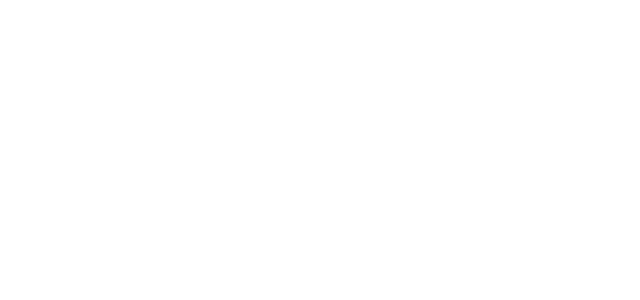
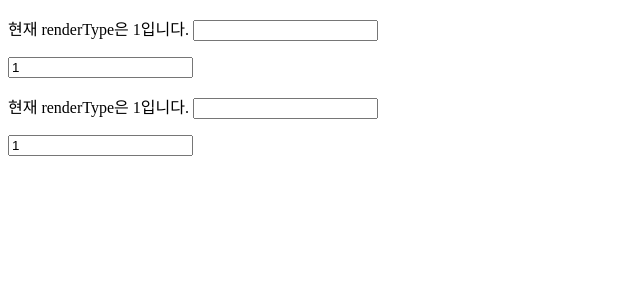
Before and after one commit to jnhk123/momjobgo-vue-15, a Vue app: page / in a window 1280 px wide. Shown: the top 300 px of the page, without its empty margins (0-640 px from the left). Built offline with nearby package versions, Linux system fonts and the light colour scheme.

Commit message:
조건부 렌더링

```diff
--- a/src/App.vue
+++ b/src/App.vue
@@ -1,20 +1,20 @@
 <template>
-  <div id="app"></div>
+  <div id="app">
+    <IfRenderingView></IfRenderingView>
+    <ShowRenderingView></ShowRenderingView>
+  </div>
 </template>
 
 <script>
+import IfRenderingView from "@/views/IfRenderingView.vue";
+import ShowRenderingView from "./views/ShowRenderingView.vue";
+
 export default {
-  components: {},
+  components: {
+    IfRenderingView,
+    ShowRenderingView,
+  },
 };
 </script>
 
-<style scoped>
-#app {
-  font-family: Avenir, Helvetica, Arial, sans-serif;
-  -webkit-font-smoothing: antialiased;
-  -moz-osx-font-smoothing: grayscale;
-  text-align: center;
-  color: #2c3e50;
-  margin-top: 60px;
-}
-</style>
+<style scoped></style>
--- /dev/null
+++ b/src/views/IfRenderingView.vue
@@ -0,0 +1,29 @@
+<template>
+  <div>
+    <p v-if="renderType === 1" id="1">
+      현재 renderType은 1입니다.
+      <input type="text" id="1_input" />
+    </p>
+    <p v-else-if="renderType === 2" id="2">
+      현재 renderType은 2입니다.
+      <input type="text" id="2_input" />
+    </p>
+    <p v-else id="3">
+      renderType : {{ renderType }}
+      <input type="text" id="3_input" />
+    </p>
+    <p><input type="number" v-model.number="renderType" /></p>
+  </div>
+</template>
+
+<script>
+export default {
+  data() {
+    return {
+      renderType: 1,
+    };
+  },
+};
+</script>
+
+<style></style>
--- /dev/null
+++ b/src/views/ShowRenderingView.vue
@@ -0,0 +1,28 @@
+<template>
+  <div>
+    <p v-show="renderType === 1" id="1">
+      현재 renderType은 1입니다.
+      <input type="text" />
+    </p>
+    <p v-show="renderType === 2" id="2">
+      현재 renderType은 2입니다.
+      <input type="text" />
+    </p>
+
+    <p>
+      <input type="number" v-model.number="renderType" />
+    </p>
+  </div>
+</template>
+
+<script>
+export default {
+  data() {
+    return {
+      renderType: 1,
+    };
+  },
+};
+</script>
+
+<style></style>
```
